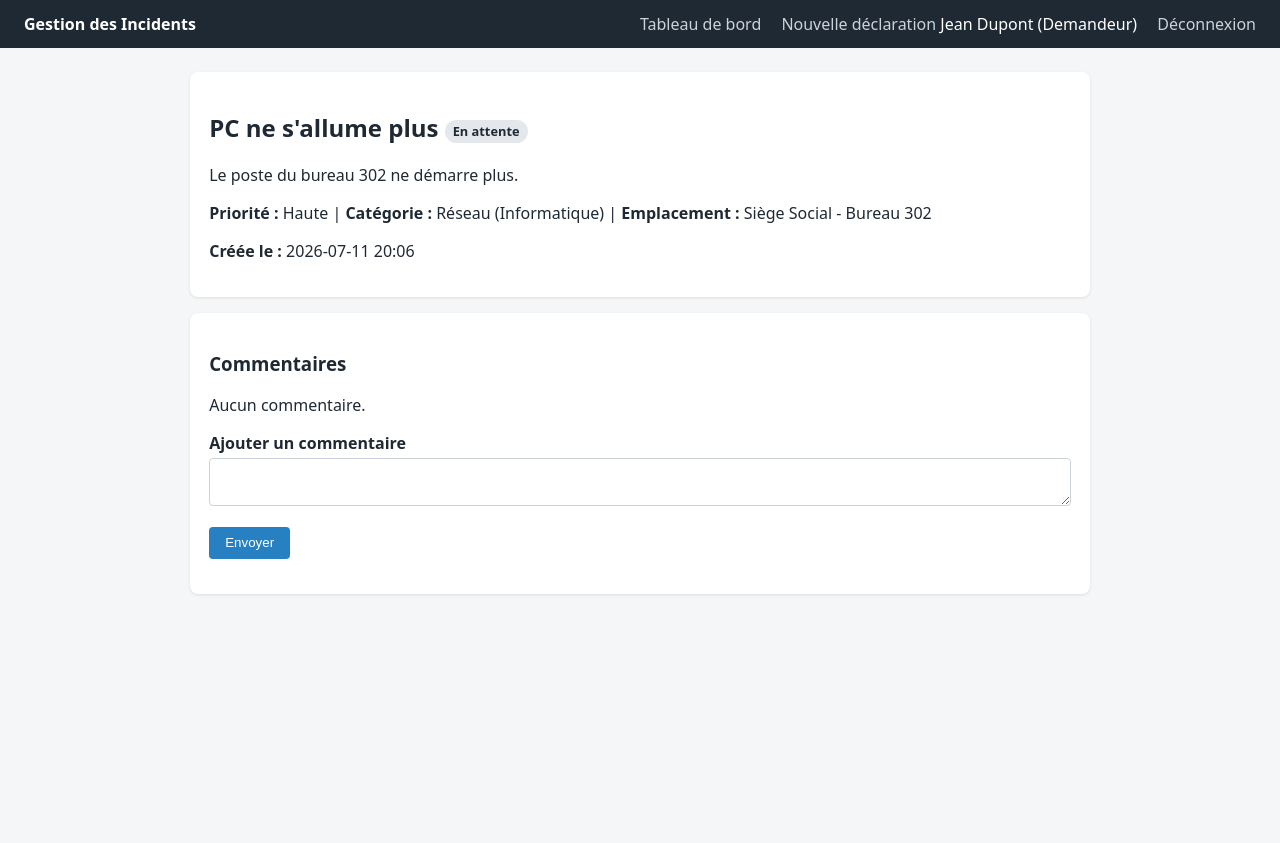
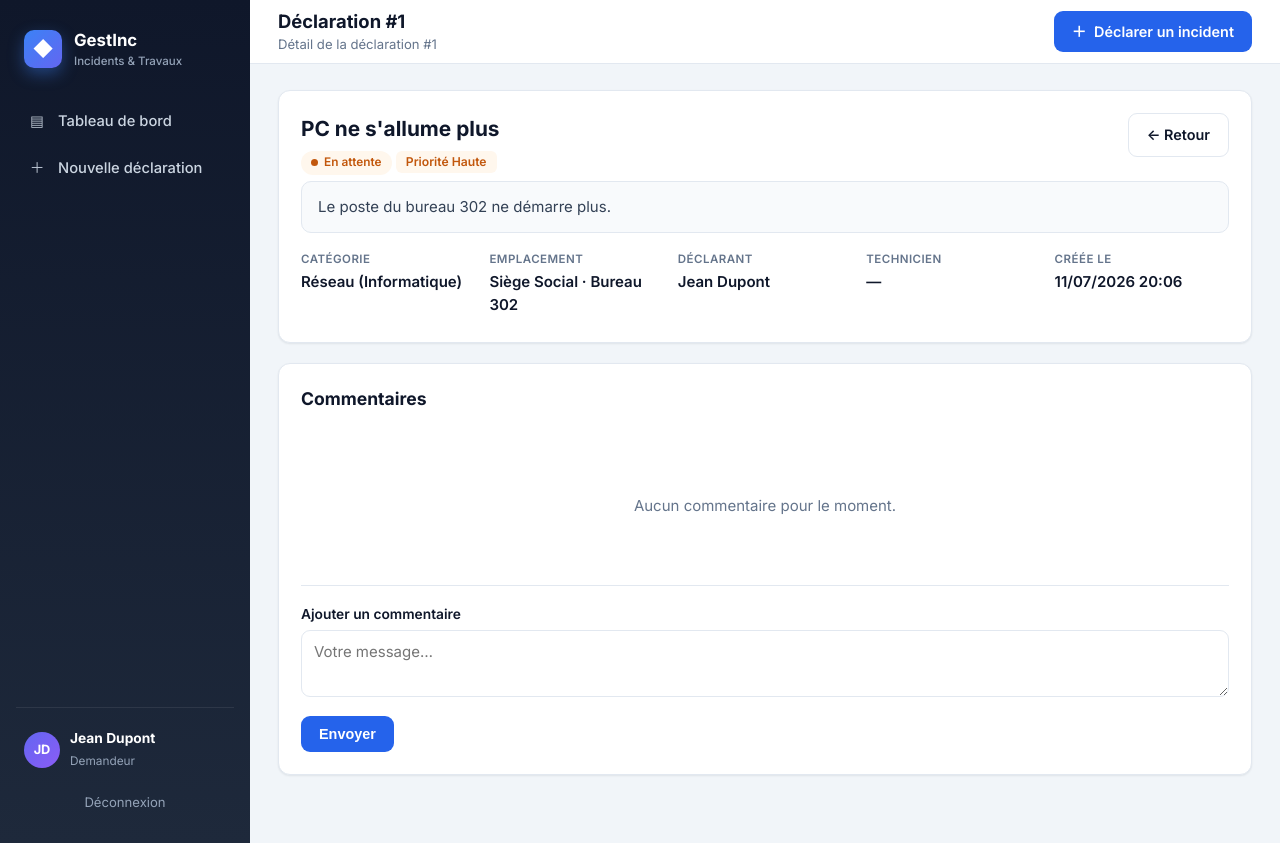
Before and after one commit to idy265/iac-terraform-pipline, a Flask app: page /declarations/1 in a window 1280 px wide. Before the commit the page ends 595 px from the top, so only its background shows below. Run offline with Flask 3, Linux system fonts and the light colour scheme; the visitor is signed in with stand-in values (Sample User, id 1).

Commit message:
Modernize UI: professional theme, sidebar dashboard, status/priority badges, polished login & detail pages
Co-Authored-By: Devin AI <158243242+devin-ai-integration[bot]@users.noreply.github.com>

```diff
--- /dev/null
+++ b/app/static/style.css
@@ -0,0 +1,222 @@
+:root {
+  --bg: #f1f5f9;
+  --surface: #ffffff;
+  --surface-2: #f8fafc;
+  --border: #e2e8f0;
+  --text: #0f172a;
+  --text-muted: #64748b;
+  --primary: #2563eb;
+  --primary-dark: #1d4ed8;
+  --primary-soft: #eff6ff;
+  --sidebar: #0f172a;
+  --sidebar-2: #1e293b;
+  --danger: #dc2626;
+  --success: #16a34a;
+  --warning: #d97706;
+  --radius: 12px;
+  --shadow: 0 1px 2px rgba(15, 23, 42, .06), 0 8px 24px rgba(15, 23, 42, .06);
+  --shadow-sm: 0 1px 2px rgba(15, 23, 42, .08);
+}
+
+* { box-sizing: border-box; }
+
+body {
+  margin: 0;
+  font-family: "Inter", "Segoe UI", system-ui, -apple-system, sans-serif;
+  background: var(--bg);
+  color: var(--text);
+  font-size: 15px;
+  line-height: 1.5;
+}
+
+a { color: var(--primary); text-decoration: none; }
+a:hover { text-decoration: underline; }
+
+/* ---------- Layout ---------- */
+.app { display: flex; min-height: 100vh; }
+
+.sidebar {
+  width: 250px;
+  flex-shrink: 0;
+  background: linear-gradient(180deg, var(--sidebar), var(--sidebar-2));
+  color: #cbd5e1;
+  display: flex;
+  flex-direction: column;
+  padding: 22px 16px;
+}
+.brand {
+  display: flex; align-items: center; gap: 12px;
+  color: #fff; font-weight: 700; font-size: 1.05rem;
+  padding: 6px 8px 22px;
+}
+.brand .logo {
+  width: 38px; height: 38px; border-radius: 10px;
+  background: linear-gradient(135deg, #3b82f6, #6366f1);
+  display: grid; place-items: center; color: #fff; font-size: 20px;
+  box-shadow: 0 6px 16px rgba(59,130,246,.4);
+}
+.brand small { display: block; font-weight: 500; font-size: .72rem; color: #94a3b8; }
+
+.nav { display: flex; flex-direction: column; gap: 4px; margin-top: 8px; }
+.nav a {
+  display: flex; align-items: center; gap: 12px;
+  color: #cbd5e1; padding: 10px 12px; border-radius: 10px;
+  font-weight: 500; font-size: .92rem; text-decoration: none;
+  transition: background .15s, color .15s;
+}
+.nav a .ic { width: 18px; text-align: center; opacity: .9; }
+.nav a:hover { background: rgba(255,255,255,.06); color: #fff; }
+.nav a.active { background: var(--primary); color: #fff; }
+
+.sidebar-foot { margin-top: auto; border-top: 1px solid rgba(255,255,255,.08); padding-top: 14px; }
+.user-chip { display: flex; align-items: center; gap: 10px; padding: 6px 8px; }
+.avatar {
+  width: 36px; height: 36px; border-radius: 50%;
+  background: linear-gradient(135deg, #6366f1, #8b5cf6);
+  color: #fff; display: grid; place-items: center; font-weight: 700; font-size: .8rem;
+  flex-shrink: 0;
+}
+.user-chip .meta { overflow: hidden; }
+.user-chip .meta strong { color: #fff; font-size: .86rem; display: block; white-space: nowrap; text-overflow: ellipsis; overflow: hidden; }
+.user-chip .meta span { font-size: .74rem; color: #94a3b8; }
+.logout { display: block; margin-top: 8px; text-align: center; color: #94a3b8; font-size: .82rem; padding: 8px; border-radius: 8px; }
+.logout:hover { background: rgba(255,255,255,.06); color: #fff; text-decoration: none; }
+
+.content { flex: 1; min-width: 0; }
+.topbar {
+  height: 64px; background: var(--surface); border-bottom: 1px solid var(--border);
+  display: flex; align-items: center; justify-content: space-between;
+  padding: 0 28px; position: sticky; top: 0; z-index: 20;
+}
+.topbar h1 { font-size: 1.15rem; margin: 0; font-weight: 700; }
+.topbar .sub { color: var(--text-muted); font-size: .82rem; }
+.page { padding: 26px 28px 48px; max-width: 1080px; }
+
+/* ---------- Cards ---------- */
+.card {
+  background: var(--surface); border: 1px solid var(--border);
+  border-radius: var(--radius); box-shadow: var(--shadow-sm); padding: 22px; margin-bottom: 20px;
+}
+.card h2, .card h3 { margin-top: 0; }
+.card-title { display: flex; align-items: center; justify-content: space-between; gap: 12px; margin-bottom: 16px; }
+.card-title h2 { font-size: 1.1rem; margin: 0; }
+
+/* ---------- Stat tiles ---------- */
+.stats { display: grid; grid-template-columns: repeat(auto-fit, minmax(180px, 1fr)); gap: 16px; margin-bottom: 22px; }
+.stat {
+  background: var(--surface); border: 1px solid var(--border); border-radius: var(--radius);
+  padding: 18px 20px; box-shadow: var(--shadow-sm); position: relative; overflow: hidden;
+}
+.stat .num { font-size: 1.9rem; font-weight: 800; line-height: 1; }
+.stat .lbl { color: var(--text-muted); font-size: .82rem; margin-top: 6px; font-weight: 500; }
+.stat .tick { position: absolute; right: 16px; top: 16px; width: 40px; height: 40px; border-radius: 10px; display: grid; place-items: center; font-size: 20px; }
+.stat.t-total .tick { background: var(--primary-soft); color: var(--primary); }
+.stat.t-wait .tick { background: #fff7ed; color: #d97706; }
+.stat.t-progress .tick { background: #eff6ff; color: #2563eb; }
+.stat.t-done .tick { background: #f0fdf4; color: #16a34a; }
+
+/* ---------- Table ---------- */
+.table-wrap { overflow-x: auto; }
+table { width: 100%; border-collapse: collapse; }
+thead th {
+  text-align: left; font-size: .74rem; letter-spacing: .04em; text-transform: uppercase;
+  color: var(--text-muted); font-weight: 600; padding: 10px 14px; border-bottom: 1px solid var(--border);
+}
+tbody td { padding: 13px 14px; border-bottom: 1px solid var(--border); font-size: .9rem; vertical-align: middle; }
+tbody tr:last-child td { border-bottom: 0; }
+tbody tr { transition: background .12s; }
+tbody tr:hover { background: var(--surface-2); }
+td .tid { color: var(--text-muted); font-variant-numeric: tabular-nums; }
+td .title-link { font-weight: 600; color: var(--text); }
+td .title-link:hover { color: var(--primary); }
+
+/* ---------- Badges ---------- */
+.badge {
+  display: inline-flex; align-items: center; gap: 6px;
+  padding: 3px 10px; border-radius: 999px; font-size: .74rem; font-weight: 600; white-space: nowrap;
+}
+.badge::before { content: ""; width: 7px; height: 7px; border-radius: 50%; background: currentColor; }
+.s-wait { background: #fff7ed; color: #c2570c; }
+.s-progress { background: #eff6ff; color: #1d4ed8; }
+.s-done { background: #f0fdf4; color: #15803d; }
+.s-reject { background: #fef2f2; color: #b91c1c; }
+.s-closed { background: #f1f5f9; color: #475569; }
+
+.pill { display: inline-flex; align-items: center; padding: 2px 10px; border-radius: 6px; font-size: .76rem; font-weight: 600; }
+.p-low { background: #f1f5f9; color: #475569; }
+.p-medium { background: #eff6ff; color: #1d4ed8; }
+.p-high { background: #fff7ed; color: #c2570c; }
+.p-critical { background: #fef2f2; color: #b91c1c; }
+
+.tag { display: inline-flex; align-items: center; padding: 2px 8px; border-radius: 6px; font-size: .72rem; font-weight: 600; background: var(--surface-2); color: var(--text-muted); border: 1px solid var(--border); }
+
+/* ---------- Forms ---------- */
+label { display: block; margin: 14px 0 6px; font-weight: 600; font-size: .86rem; }
+input, select, textarea {
+  width: 100%; padding: 10px 12px; border: 1px solid var(--border); border-radius: 9px;
+  font: inherit; background: var(--surface); color: var(--text); transition: border .15s, box-shadow .15s;
+}
+input:focus, select:focus, textarea:focus { outline: none; border-color: var(--primary); box-shadow: 0 0 0 3px rgba(37,99,235,.15); }
+.field-row { display: grid; grid-template-columns: 1fr 1fr; gap: 16px; }
+.check { display: flex; align-items: center; gap: 8px; margin-top: 12px; font-weight: 500; }
+.check input { width: auto; }
+
+.btn {
+  display: inline-flex; align-items: center; gap: 8px; cursor: pointer;
+  background: var(--primary); color: #fff; border: 0; padding: 10px 18px;
+  border-radius: 9px; font-weight: 600; font-size: .9rem; transition: background .15s, transform .05s;
+}
+.btn:hover { background: var(--primary-dark); text-decoration: none; }
+.btn:active { transform: translateY(1px); }
+.btn.secondary { background: var(--surface); color: var(--text); border: 1px solid var(--border); }
+.btn.secondary:hover { background: var(--surface-2); }
+.btn.success { background: var(--success); }
+.btn.success:hover { background: #15803d; }
+.btn.danger { background: var(--danger); }
+.btn.danger:hover { background: #b91c1c; }
+.btn.block { width: 100%; justify-content: center; }
+.actions { display: flex; gap: 10px; flex-wrap: wrap; margin-top: 6px; }
+
+/* ---------- Flash ---------- */
+.flashes { display: flex; flex-direction: column; gap: 8px; margin-bottom: 18px; }
+.flash { padding: 12px 16px; border-radius: 10px; font-size: .88rem; font-weight: 500; border: 1px solid transparent; display: flex; gap: 10px; }
+.flash.success { background: #f0fdf4; color: #15803d; border-color: #bbf7d0; }
+.flash.danger { background: #fef2f2; color: #b91c1c; border-color: #fecaca; }
+.flash.warning, .flash.info { background: #fffbeb; color: #b45309; border-color: #fde68a; }
+
+/* ---------- Detail ---------- */
+.detail-head { display: flex; align-items: flex-start; justify-content: space-between; gap: 16px; flex-wrap: wrap; }
+.detail-head h2 { font-size: 1.3rem; margin: 0 0 6px; }
+.meta-grid { display: grid; grid-template-columns: repeat(auto-fit, minmax(150px, 1fr)); gap: 14px; margin: 18px 0 4px; }
+.meta-grid .m-lbl { font-size: .72rem; text-transform: uppercase; letter-spacing: .04em; color: var(--text-muted); font-weight: 600; }
+.meta-grid .m-val { font-weight: 600; margin-top: 3px; }
+.desc { background: var(--surface-2); border: 1px solid var(--border); border-radius: 10px; padding: 14px 16px; color: #334155; margin-top: 6px; }
+
+.comment { display: flex; gap: 12px; padding: 14px 0; border-bottom: 1px solid var(--border); }
+.comment:last-of-type { border-bottom: 0; }
+.comment .body { flex: 1; }
+.comment .head { display: flex; align-items: center; gap: 8px; margin-bottom: 3px; }
+.comment .head strong { font-size: .9rem; }
+.comment .msg { color: #334155; }
+.comment .time { color: var(--text-muted); font-size: .76rem; margin-top: 4px; }
+.comment.internal { background: #fffbeb; margin: 0 -12px; padding: 14px 12px; border-radius: 10px; border-bottom: 0; }
+
+.empty { text-align: center; color: var(--text-muted); padding: 34px 10px; }
+.empty .big { font-size: 34px; opacity: .5; }
+.divider { border: 0; border-top: 1px solid var(--border); margin: 18px 0; }
+
+/* ---------- Auth ---------- */
+.auth-wrap { min-height: 100vh; display: grid; place-items: center; background: radial-gradient(1200px 600px at 20% -10%, #1e3a8a 0%, transparent 55%), linear-gradient(135deg, #0f172a, #1e293b); padding: 20px; }
+.auth-card { width: 100%; max-width: 400px; background: var(--surface); border-radius: 16px; box-shadow: 0 24px 60px rgba(0,0,0,.35); padding: 34px 30px; }
+.auth-brand { display: flex; align-items: center; gap: 12px; justify-content: center; margin-bottom: 6px; }
+.auth-brand .logo { width: 44px; height: 44px; border-radius: 12px; background: linear-gradient(135deg, #3b82f6, #6366f1); display: grid; place-items: center; color: #fff; font-size: 22px; }
+.auth-card h1 { text-align: center; font-size: 1.35rem; margin: 14px 0 2px; }
+.auth-card .lead { text-align: center; color: var(--text-muted); font-size: .88rem; margin: 0 0 20px; }
+.auth-hint { margin-top: 18px; font-size: .78rem; color: var(--text-muted); background: var(--surface-2); border: 1px solid var(--border); border-radius: 10px; padding: 10px 12px; }
+
+@media (max-width: 820px) {
+  .sidebar { width: 72px; padding: 18px 10px; }
+  .brand span, .nav a span, .user-chip .meta, .brand small { display: none; }
+  .brand, .nav a, .user-chip { justify-content: center; }
+  .field-row { grid-template-columns: 1fr; }
+}
--- a/app/templates/base.html
+++ b/app/templates/base.html
@@ -3,46 +3,63 @@
 <head>
   <meta charset="utf-8">
   <meta name="viewport" content="width=device-width, initial-scale=1">
-  <title>{% block title %}Gestion des Incidents{% endblock %}</title>
-  <style>
-    body { font-family: system-ui, sans-serif; margin: 0; background: #f4f6f8; color: #1f2933; }
-    header { background: #1f2933; color: #fff; padding: 0.8rem 1.5rem; display: flex; justify-content: space-between; align-items: center; }
-    header a { color: #cbd2d9; text-decoration: none; margin-left: 1rem; }
-    header a:hover { color: #fff; }
-    main { max-width: 900px; margin: 1.5rem auto; padding: 0 1rem; }
-    .card { background: #fff; border-radius: 8px; padding: 1.2rem; box-shadow: 0 1px 3px rgba(0,0,0,.1); margin-bottom: 1rem; }
-    table { width: 100%; border-collapse: collapse; }
-    th, td { text-align: left; padding: 0.5rem; border-bottom: 1px solid #e4e7eb; }
-    .badge { padding: 0.15rem 0.5rem; border-radius: 12px; font-size: 0.8rem; background: #e4e7eb; }
-    label { display: block; margin: 0.6rem 0 0.2rem; font-weight: 600; }
-    input, select, textarea { width: 100%; padding: 0.5rem; border: 1px solid #cbd2d9; border-radius: 4px; box-sizing: border-box; }
-    button { background: #2680c2; color: #fff; border: 0; padding: 0.55rem 1rem; border-radius: 4px; cursor: pointer; }
-    button:hover { background: #1b6ba8; }
-    .flash { padding: 0.6rem 1rem; border-radius: 4px; margin-bottom: 0.6rem; }
-    .flash.success { background: #d3f9d8; }
-    .flash.danger { background: #ffe3e3; }
-    .flash.warning, .flash.info { background: #fff3bf; }
-  </style>
+  <title>{% block title %}Gestion des Incidents{% endblock %} · GestInc</title>
+  <link rel="preconnect" href="https://fonts.googleapis.com">
+  <link href="https://fonts.googleapis.com/css2?family=Inter:wght@400;500;600;700;800&display=swap" rel="stylesheet">
+  <link rel="stylesheet" href="{{ url_for('static', filename='style.css') }}">
 </head>
 <body>
-  <header>
-    <div><strong>Gestion des Incidents</strong></div>
-    <nav>
 {% if g.user %}
-        <a href="{{ url_for('main.dashboard') }}">Tableau de bord</a>
-        <a href="{{ url_for('main.create') }}">Nouvelle déclaration</a>
-        <span>{{ g.user.prenom }} {{ g.user.nom }} ({{ g.user.role.nom }})</span>
-        <a href="{{ url_for('auth.logout') }}">Déconnexion</a>
-      {% endif %}
+<div class="app">
+  <aside class="sidebar">
+    <div class="brand">
+      <span class="logo">◆</span>
+      <span>GestInc<small>Incidents &amp; Travaux</small></span>
+    </div>
+    <nav class="nav">
+      <a href="{{ url_for('main.dashboard') }}" class="{{ 'active' if request.endpoint == 'main.dashboard' }}">
+        <span class="ic">▤</span><span>Tableau de bord</span>
+      </a>
+      <a href="{{ url_for('main.create') }}" class="{{ 'active' if request.endpoint == 'main.create' }}">
+        <span class="ic">＋</span><span>Nouvelle déclaration</span>
+      </a>
     </nav>
-  </header>
-  <main>
+    <div class="sidebar-foot">
+      <div class="user-chip">
+        <span class="avatar">{{ initials(g.user) }}</span>
+        <span class="meta">
+          <strong>{{ g.user.prenom }} {{ g.user.nom }}</strong>
+          <span>{{ g.user.role.nom }}{% if g.user.specialite %} · {{ g.user.specialite }}{% endif %}</span>
+        </span>
+      </div>
+      <a href="{{ url_for('auth.logout') }}" class="logout">Déconnexion</a>
+    </div>
+  </aside>
+
+  <div class="content">
+    <div class="topbar">
+      <div>
+        <h1>{% block heading %}{{ self.title() }}{% endblock %}</h1>
+        <div class="sub">{% block subheading %}{% endblock %}</div>
+      </div>
+      <a href="{{ url_for('main.create') }}" class="btn"><span>＋</span> Déclarer un incident</a>
+    </div>
+    <div class="page">
       {% with messages = get_flashed_messages(with_categories=true) %}
+        {% if messages %}
+        <div class="flashes">
           {% for category, message in messages %}
             <div class="flash {{ category }}">{{ message }}</div>
           {% endfor %}
+        </div>
+        {% endif %}
       {% endwith %}
       {% block content %}{% endblock %}
-  </main>
+    </div>
+  </div>
+</div>
+{% else %}
+  {% block auth %}{% endblock %}
+{% endif %}
 </body>
 </html>
--- a/app/templates/detail.html
+++ b/app/templates/detail.html
@@ -1,62 +1,84 @@
 {% extends "base.html" %}
 {% block title %}Déclaration #{{ declaration.id }}{% endblock %}
+{% block subheading %}Détail de la déclaration #{{ declaration.id }}{% endblock %}
 {% block content %}
+{% set closed = declaration.statut in ['Résolu', 'Rejeté', 'Clôturé'] %}
+
 <div class="card">
-  <h2>{{ declaration.titre }} <span class="badge">{{ declaration.statut }}</span></h2>
-  <p>{{ declaration.description }}</p>
-  <p>
-    <strong>Priorité :</strong> {{ declaration.priorite }} |
-    <strong>Catégorie :</strong> {{ declaration.categorie.nom }} ({{ declaration.categorie.type_plateforme }}) |
-    <strong>Emplacement :</strong> {{ declaration.emplacement.site.nom }} - {{ declaration.emplacement.zone }}
-  </p>
-  <p>
-    <strong>Créée le :</strong> {{ declaration.date_creation.strftime('%Y-%m-%d %H:%M') }}
+  <div class="detail-head">
+    <div>
+      <h2>{{ declaration.titre }}</h2>
+      <span class="badge {{ statut_class(declaration.statut) }}">{{ declaration.statut }}</span>
+      <span class="pill {{ priorite_class(declaration.priorite) }}">Priorité {{ declaration.priorite }}</span>
+    </div>
+    <a href="{{ url_for('main.dashboard') }}" class="btn secondary">← Retour</a>
+  </div>
+
+  {% if declaration.description %}
+  <div class="desc">{{ declaration.description }}</div>
+  {% endif %}
+
+  <div class="meta-grid">
+    <div><div class="m-lbl">Catégorie</div><div class="m-val">{{ declaration.categorie.nom }} ({{ declaration.categorie.type_plateforme }})</div></div>
+    <div><div class="m-lbl">Emplacement</div><div class="m-val">{{ declaration.emplacement.site.nom }} · {{ declaration.emplacement.zone }}</div></div>
+    <div><div class="m-lbl">Déclarant</div><div class="m-val">{{ declaration.declarant.prenom }} {{ declaration.declarant.nom }}</div></div>
+    <div><div class="m-lbl">Technicien</div><div class="m-val">{% if declaration.technicien %}{{ declaration.technicien.prenom }} {{ declaration.technicien.nom }}{% else %}—{% endif %}</div></div>
+    <div><div class="m-lbl">Créée le</div><div class="m-val">{{ declaration.date_creation.strftime('%d/%m/%Y %H:%M') }}</div></div>
     {% if declaration.date_resolution %}
-      | <strong>Résolue le :</strong> {{ declaration.date_resolution.strftime('%Y-%m-%d %H:%M') }}
+    <div><div class="m-lbl">Résolue le</div><div class="m-val">{{ declaration.date_resolution.strftime('%d/%m/%Y %H:%M') }}</div></div>
     {% endif %}
-  </p>
+  </div>
 
   {% if g.user.is_technicien or g.user.is_admin %}
+    {% if not closed %}
+    <hr class="divider">
     {% if declaration.statut == 'En attente' %}
-    <form method="post" action="{{ url_for('main.prendre', declaration_id=declaration.id) }}">
-      <button type="submit">Prendre en charge</button>
+    <form method="post" action="{{ url_for('main.prendre', declaration_id=declaration.id) }}" style="margin-bottom:16px">
+      <button type="submit" class="btn">Prendre en charge</button>
     </form>
     {% endif %}
-    {% if declaration.statut not in ['Résolu', 'Rejeté', 'Clôturé'] %}
     <form method="post" action="{{ url_for('main.resoudre_view', declaration_id=declaration.id) }}">
-      <label for="commentaire_final">Commentaire final</label>
-      <textarea id="commentaire_final" name="commentaire_final" rows="2" required></textarea>
-      <p>
-        <button type="submit" name="action" value="resoudre">Résoudre</button>
-        <button type="submit" name="action" value="rejeter">Rejeter</button>
-      </p>
+      <label for="commentaire_final">Commentaire final (obligatoire pour clôturer)</label>
+      <textarea id="commentaire_final" name="commentaire_final" rows="2" placeholder="Expliquez la résolution ou le motif du rejet…" required></textarea>
+      <div class="actions">
+        <button type="submit" name="action" value="resoudre" class="btn success">Résoudre</button>
+        <button type="submit" name="action" value="rejeter" class="btn danger">Rejeter</button>
+      </div>
     </form>
     {% endif %}
   {% endif %}
 </div>
 
 <div class="card">
-  <h3>Commentaires</h3>
+  <div class="card-title"><h3>Commentaires</h3></div>
   {% for c in commentaires %}
-  <p>
-    <strong>{{ c.auteur.prenom }} {{ c.auteur.nom }}</strong>
-    {% if c.est_interne %}<span class="badge">interne</span>{% endif %}
-    <br>{{ c.message }}
-    <br><small>{{ c.date_publication.strftime('%Y-%m-%d %H:%M') }}</small>
-  </p>
+  <div class="comment {{ 'internal' if c.est_interne }}">
+    <span class="avatar">{{ initials(c.auteur) }}</span>
+    <div class="body">
+      <div class="head">
+        <strong>{{ c.auteur.prenom }} {{ c.auteur.nom }}</strong>
+        {% if c.est_interne %}<span class="tag">note interne</span>{% endif %}
+      </div>
+      <div class="msg">{{ c.message }}</div>
+      <div class="time">{{ c.date_publication.strftime('%d/%m/%Y %H:%M') }}</div>
+    </div>
+  </div>
   {% else %}
-  <p>Aucun commentaire.</p>
+  <div class="empty"><p>Aucun commentaire pour le moment.</p></div>
   {% endfor %}
 
-  {% if declaration.statut not in ['Résolu', 'Rejeté', 'Clôturé'] %}
+  {% if not closed %}
+  <hr class="divider">
   <form method="post" action="{{ url_for('main.comment', declaration_id=declaration.id) }}">
     <label for="message">Ajouter un commentaire</label>
-    <textarea id="message" name="message" rows="2" required></textarea>
+    <textarea id="message" name="message" rows="2" placeholder="Votre message…" required></textarea>
     {% if g.user.is_technicien or g.user.is_admin %}
-    <label><input type="checkbox" name="est_interne"> Note interne (invisible au déclarant)</label>
+    <label class="check"><input type="checkbox" name="est_interne"> Note interne (invisible au déclarant)</label>
     {% endif %}
-    <p><button type="submit">Envoyer</button></p>
+    <div class="actions" style="margin-top:12px"><button type="submit" class="btn">Envoyer</button></div>
   </form>
+  {% else %}
+  <p class="time" style="margin-top:12px">Cette déclaration est clôturée : l'historique reste consultable mais aucun nouveau message ne peut être ajouté.</p>
   {% endif %}
 </div>
 {% endblock %}
--- a/pytest.ini
+++ b/pytest.ini
@@ -1,3 +1,4 @@
 [pytest]
 testpaths = tests
 addopts = -q
+pythonpath = .
```
Also changed, not shown: app/__init__.py (+27 -0 lines), app/templates/create.html (+22 -8 lines), app/templates/dashboard.html (+27 -7 lines), app/templates/error.html (added, +20 -0 lines), app/templates/login.html (+33 -10 lines), app/ui.py (added, +56 -0 lines). Lines whose indentation alone changed are shown as unchanged.
